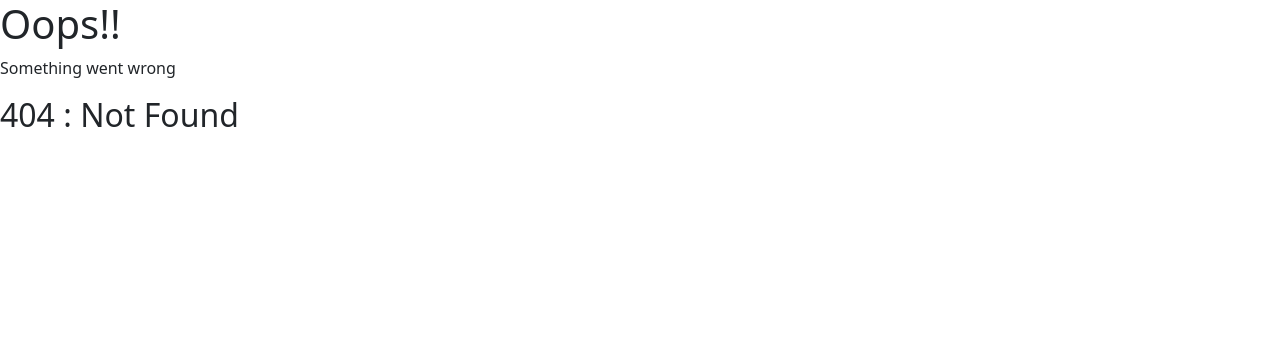
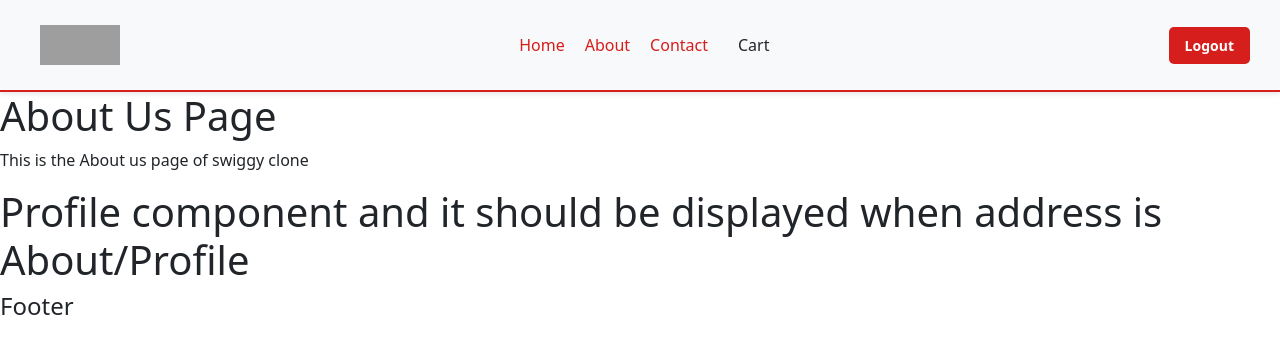
Before and after one commit to jishan1525/foodhub, a React (Vite) app: page /about/Profile in a window 1280 px wide. Before the commit this address had no page. Shown: the top 354 px of the page. Built offline with nearby package versions, Linux system fonts and the light colour scheme; grey boxes are pictures that could not be loaded.

Commit message:
Added class based components and nested routing

```diff
--- a/src/components/About.js
+++ b/src/components/About.js
@@ -1,10 +1,13 @@
+import { Outlet } from "react-router-dom";
+import Profile from "./ProfileClass";
 const About = () =>{
 return (
     <div>
         <h1>About Us Page</h1>
         <p>
-            {" "}
+
             This is the About us page of swiggy clone</p>
+            <Profile/>
     </div>
 )
 }
--- /dev/null
+++ b/src/components/ProfileClass.js
@@ -0,0 +1,12 @@
+import React from 'react';
+
+class Profile extends React.Component {
+  render() {
+    return (
+      <div>
+        <h1>Profile component and it should be displayed when address is About/Profile</h1>
+      </div>
+    );
+  }
+}
+export default Profile; //default export
```
Also changed, not shown: src/App.js (+8 -1 lines), src/components/Profile.js (added, +9 -0 lines), 1 other file (tests, documents, lock files or other folders).
